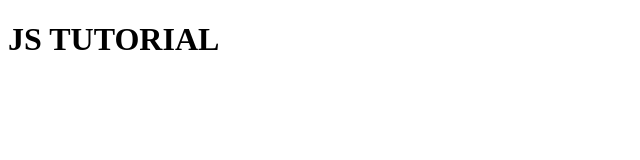
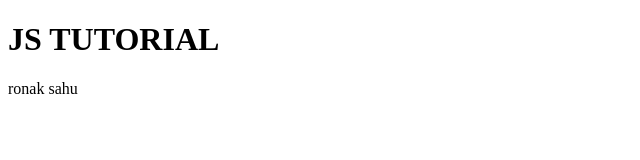
Before and after one commit to ronaksahu393/java-script-tutorial, a plain HTML site: page index.html in a window 1280 px wide. Shown: the full height of the page, 0-640 px from the left. Drawn offline with Linux system fonts and the light colour scheme.

Commit message:
my first commit

```diff
--- a/index.html
+++ b/index.html
@@ -4,14 +4,12 @@
 <meta charset="UTF-8">
 <meta name="viewport" content="width=device-width, initial-scale=1">
 <style>
-
-}
 </style>
 </head>
 <body>
 
 <h1>JS TUTORIAL</h1>
-
+<p1> ronak sahu </p1>
 
 </body>
 </html>
```
